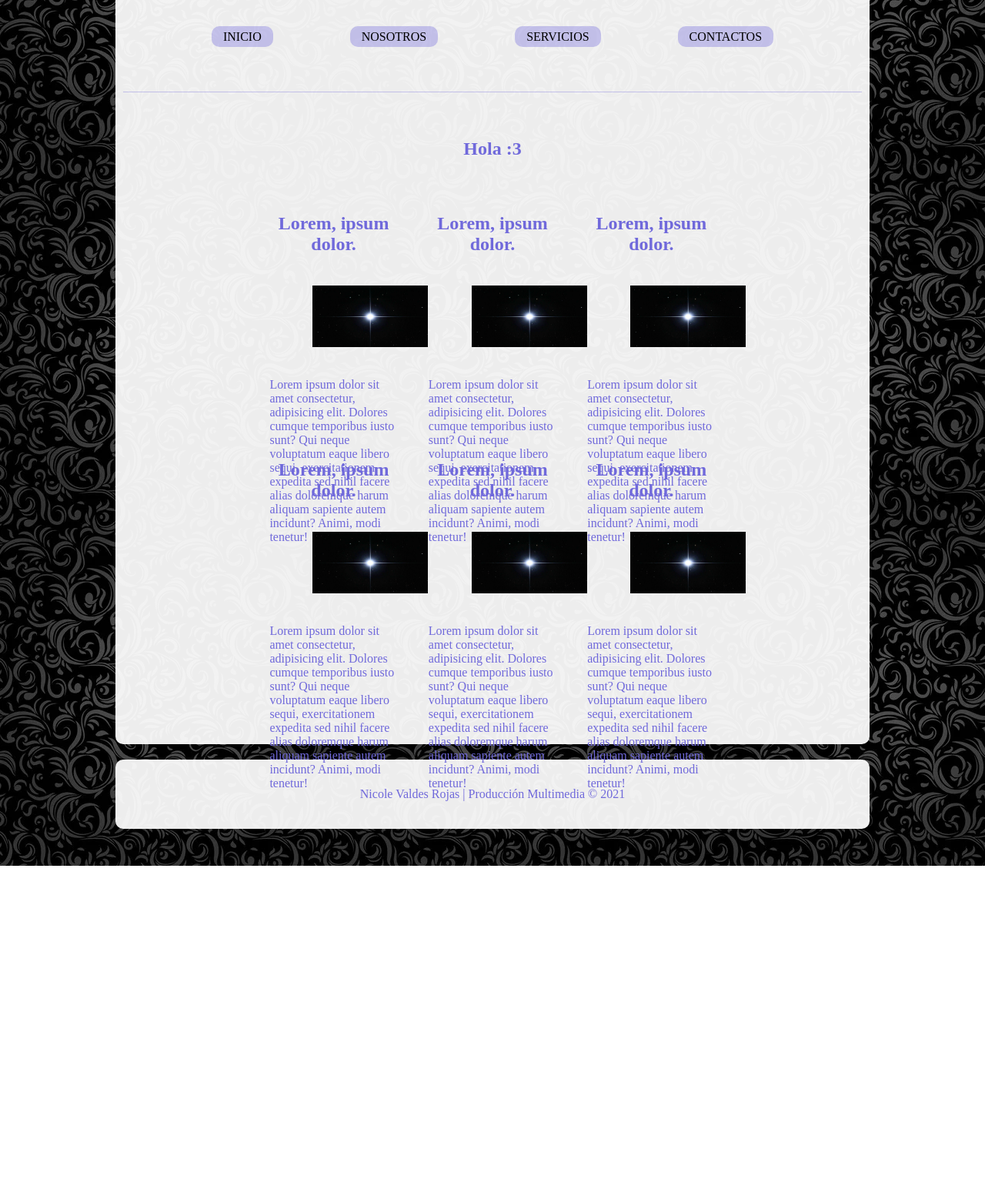
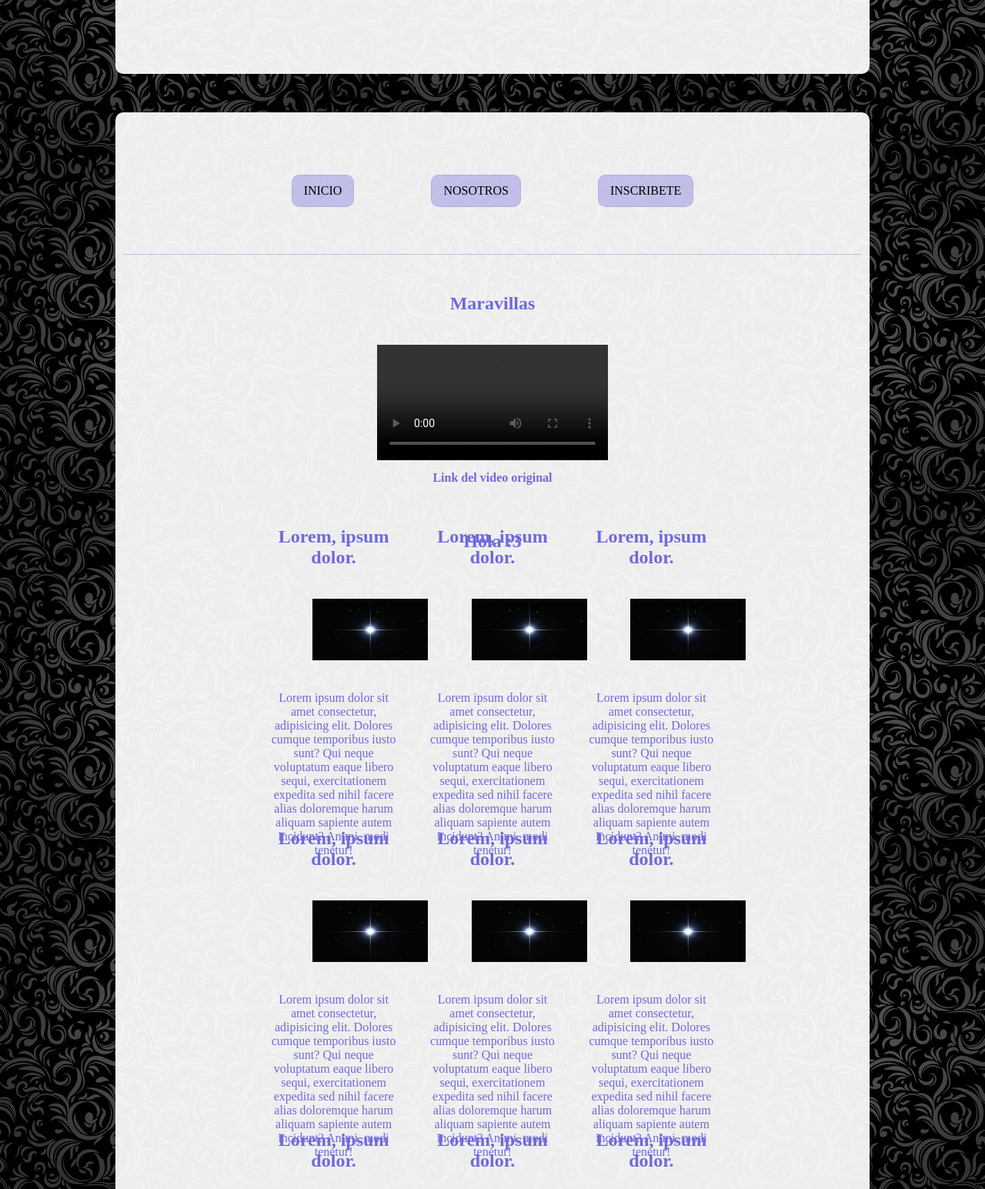
Before and after one commit to NicoNi17/Galaxy, a plain HTML site: page index.html in a window 1280 px wide. Shown: the part 688-2233 px from the top of the page at 77% size. Before the commit the page ends 1813 px from the top, so only its background shows below. Drawn offline with Linux system fonts and the light colour scheme; grey boxes are pictures that could not be loaded.

Commit message:
actualizacion
Cambios en footer y adición de video

```diff
--- a/css.css
+++ b/css.css
@@ -1,10 +1,21 @@
 *{
     padding: 10px;
     box-sizing: border-box;
+    align-items: center;
+    text-align: center;
 }
 
 h1,h2,h2,p,a{
     color: rgb(112, 105, 219);
+}
+
+main{
+    width:80%;
+    background-color: #ffffffed;
+    margin:20px auto 50px;
+    border-radius:10px;
+    position: relative;
+    height: 92vh;
 }
 
 body{
@@ -14,8 +25,8 @@ body{
 
 header{
     padding:50px;
-    border-bottom: 1px solid rgba(113, 105, 219, 0.356);
     align-items: center;
+    height: 100%;
 }
 
 .galaxia1{
@@ -28,6 +39,7 @@ header{
     justify-content:center;
     gap:80px;
     align-items: center;
+    height: 100%;
 }
 
 .Entrada ul li{
@@ -40,7 +52,13 @@ h1{
     font-size: 80px;
 }
 
-
+.constelaciones{
+    width:80%;
+    background-color: #ffffffed;
+    margin:20px auto;
+    border-radius:10px;
+    text-align: center;
+}
 
 
 /*Menu*/
@@ -73,6 +91,8 @@ nav ul li a{
     background-color: rgba(113, 105, 219, 0.356);
     color: #000;
     border-radius: 10px;
+    display: block;
+    border: 1px dotted rgba(113, 105, 219, 0.356);
 }
 
 nav ul li a:hover{
@@ -102,6 +122,21 @@ ul li a:hover{
     margin: 0px 30%;
 }
 
+
+
+
+/* VIDEOS */
+
+
+
+
+.video a {
+   text-decoration: none;
+}
+
+
+
+
 /*
 .info1{
     background-image: url(imagenes/flor\ acuarela.png);
@@ -112,17 +147,7 @@ ul li a:hover{
 */
 
 
-h2{
-    text-align: center;
-}
 
-main{
-    width:80%;
-    background-color: #ffffffed;
-    margin:20px auto;
-    border-radius:10px;
-    position: relative;
-}
 
 .presentacion{
     display: flex;
@@ -131,10 +156,56 @@ main{
     height: 300px;
 }
 
+.presentacion p{
+    text-align: center;
+}
+
+
+
+
+/* FOOTER */
+
+
+
+
+
+ul {
+    list-style: none;
+}
+
+.redes li {
+   display: inline;
+}
+
+.redes li a{
+    border-radius: 10px;
+    color: rgb(112, 105, 219);
+}
+
+
+.redes ul:hover a{
+    filter: blur(1.5px);
+}
+
+.b1{
+    font-size: 50px;
+}
+
+.b1 i{
+    font-size: 50px;
+}
+
+.redes li a:hover{
+    background-color: rgba(113, 105, 219, 0.356);
+    color: rgb(0, 0, 0);
+    transform: translateY(-3px) scale(1.12);
+    box-shadow: 0px 5px 5px 0px rgba(0,0,0,0.4);
+    filter: none;
+}
+
 footer{
     width:80%;
     background-color: #ffffffed;
     margin:20px auto;
     border-radius:10px;
-    text-align: center;
 }
--- a/index.html
+++ b/index.html
@@ -4,6 +4,7 @@
         <meta charset="UTF-8">
         <meta http-equiv="X-UA-Compatible" content="IE=edge">
         <meta name="viewport" content="width=device-width, initial-scale=1.0">
+        <script src="https://kit.fontawesome.com/2cdd3dafe3.js" crossorigin="anonymous"></script>
         <link rel="stylesheet" href="css.css">
         <title>Nicole || Flex Box</title>
     </head>
@@ -16,14 +17,23 @@
                     <li><img src="imagenes/galaxia.png" class="galaxia1"></li>
                 </ul>
             </header>
+        </main>
+        <section class="constelaciones">
             <nav>
                 <ul>
                     <li><a href="#" class="color">INICIO</a></li>
                     <li><a href="#">NOSOTROS</a></li>
-                    <li><a href="#">SERVICIOS</a></li>
-                    <li><a href="#">CONTACTOS</a></li>
+                    <li><a href="#">INSCRIBETE</a></li>
                 </ul>
             </nav>
+                <section class="video">
+                    <h2> Maravillas </h2>
+                    <video controls>
+                        <source src="videos/MARAVILLAS DEL UNIVERSO EN 4K Y EL DANUBIO AZUL.mp4">
+                    </video>
+                    <br/>
+                    <a target="_blanck" href="https://youtu.be/IcJAao86Ui4"><b> Link del video original </b></a>
+                </section>
             <section class="info1">
                 <div>
                     <h2>Hola :3</h2>
@@ -51,6 +61,39 @@
                         </div>
                     </section>
                 </div>
+                <br/>
+                <br/>
+                <br/>
+                <br/>
+                <div>
+                    <section class="presentacion">
+                        <div class="taje">
+                            <h2>Lorem, ipsum dolor.</h2>
+                            <img src="imagenes/Estrellaa.jpeg" class="galaxia2">
+                            <p>Lorem ipsum dolor sit amet consectetur, adipisicing elit. Dolores cumque temporibus iusto sunt? Qui
+                            neque voluptatum eaque libero sequi, exercitationem expedita sed nihil facere alias doloremque harum
+                            aliquam sapiente autem incidunt? Animi, modi tenetur!</p>
+                        </div>
+                        <div class="taje">
+                            <h2>Lorem, ipsum dolor.</h2>
+                            <img src="imagenes/Estrellaa.jpeg" class="galaxia2">
+                            <p>Lorem ipsum dolor sit amet consectetur, adipisicing elit. Dolores cumque temporibus iusto sunt? Qui
+                            neque voluptatum eaque libero sequi, exercitationem expedita sed nihil facere alias doloremque harum
+                            aliquam sapiente autem incidunt? Animi, modi tenetur!</p>
+                        </div>
+                        <div class="taje">
+                            <h2>Lorem, ipsum dolor.</h2>
+                            <img src="imagenes/Estrellaa.jpeg" class="galaxia2">
+                            <p>Lorem ipsum dolor sit amet consectetur, adipisicing elit. Dolores cumque temporibus iusto sunt? Qui
+                            neque voluptatum eaque libero sequi, exercitationem expedita sed nihil facere alias doloremque harum
+                            aliquam sapiente autem incidunt? Animi, modi tenetur!</p>
+                        </div>
+                    </section>
+                </div>
+                <br/>
+                <br/>
+                <br/>
+                <br/>
                 <div>
                     <section class="presentacion">
                         <div class="taje">
@@ -83,9 +126,31 @@
                     </div>
                 </section>
             </section>
-        </main>
+        </section>
     </body>
     <footer>
-        <p>Nicole Valdes Rojas | Producción Multimedia &copy;  2021</p>
+        <section class="redes">
+            <ul>
+                <li>
+                    <a href="https://www.whatsapp.com/?lang=es" target="bank" class="b1"><i class="fab fa-whatsapp"></i></a>
+                </li>
+                <li>
+                    <a href="https://www.instagram.com/" target="bank" class="b1"><i class="fab fa-instagram"></i></a>
+                </li>
+                <li>
+                    <a href="https://co.pinterest.com/"  target="bank" class="b1"><i class="fab fa-pinterest-p"></i></a>
+                </li>
+                <li>
+                    <a href="https://www.facebook.com/" target="bank" class="b1"><i class="fab fa-facebook-f"></i></a>
+                </li>
+                <li>
+                    <a href="https://twitter.com/?logout=1632436066995" target="bank" class="b1"><i class="fab fa-twitter"></i></a>
+                </li>
+                <li>
+                    <a href="https://www.youtube.com/" target="bank" class="b1"><i class="fab fa-youtube"></i></a>
+                </li>
+            </ul>
+        </section>
+        <p class="fotter">Nicole Valdes Rojas | Producción Multimedia &copy;  2021</p>
     </footer>
 </html>
```
